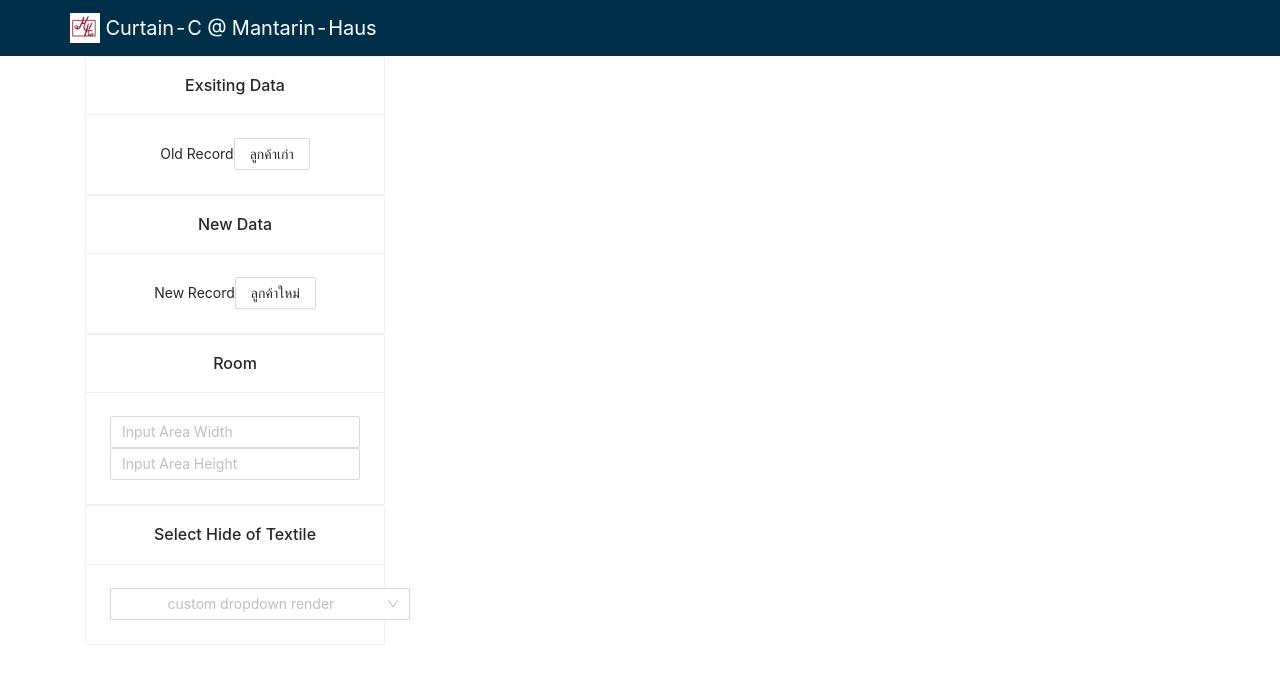
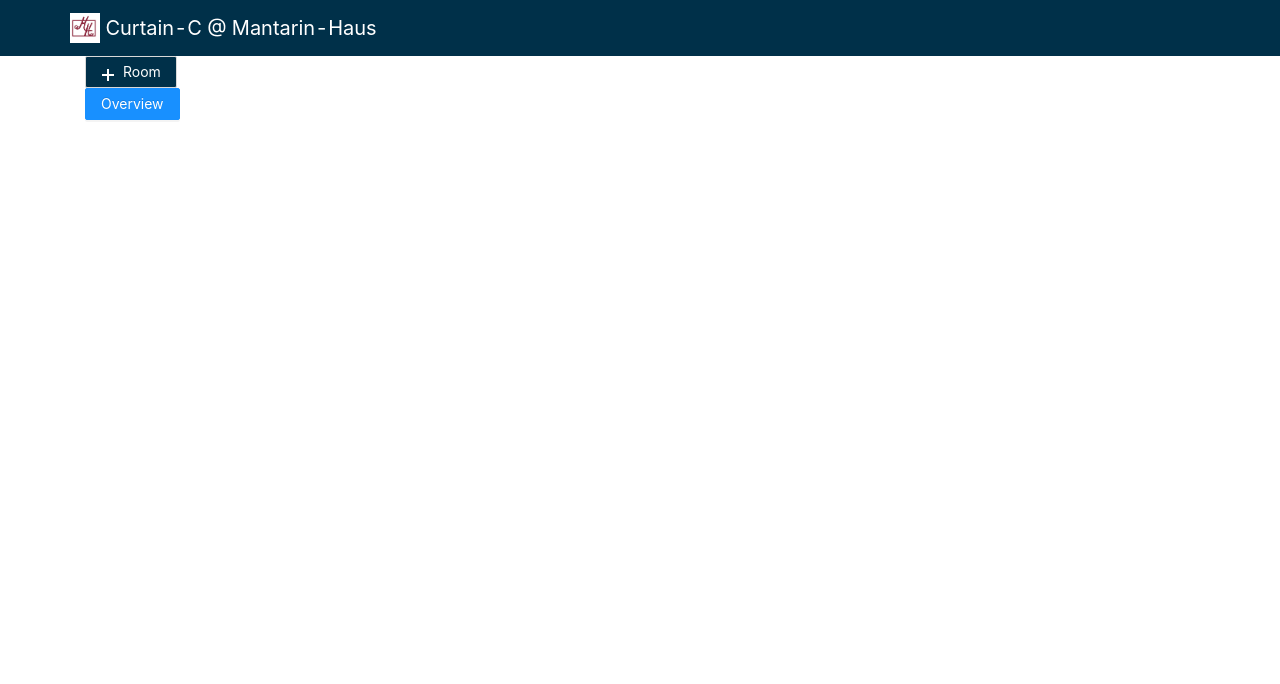
Before and after one commit to Type-C-Studio/curtain-c, a React (Create React App) app: page /records/new in a window 1280 px wide. Shown: the top 684 px of the page. Built offline with nearby package versions, Linux system fonts and the light colour scheme.

Commit message:
feat: 🎸 form card
add form card waiting for new room and new descrip

```diff
--- a/src/components/Records_new.js
+++ b/src/components/Records_new.js
@@ -1,13 +1,13 @@
-import {Button,Input,Card,Divider,Select, Space,} from 'antd';
-import { Container } from 'react-bootstrap';
-import React, { useState, useRef } from 'react';
-import { PlusOutlined } from '@ant-design/icons';
+import { Button, Input, Divider, Select, Space, Form } from "antd";
+import { Container, Card } from "react-bootstrap";
+import React, { useState, useRef } from "react";
+import { MinusCircleOutlined, PlusOutlined } from "@ant-design/icons";
 const { Option } = Select;
 let index = 0;
 
 const Records_new = () => {
-  const [items, setItems] = useState(['2.4', '2.5']);
-  const [name, setName] = useState('');
+  const [items, setItems] = useState(["2.4", "2.5"]);
+  const [name, setName] = useState("");
   const inputRef = useRef(null);
 
   const onNameChange = (event) => {
@@ -17,71 +17,137 @@ const Records_new = () => {
   const addItem = (e) => {
     e.preventDefault();
     setItems([...items, name || `New item ${index++}`]);
-    setName('');
+    setName("");
     setTimeout(() => {
       inputRef.current?.focus();
     }, 0);
   };
+  const onFinish = (values) => {
+    console.log("Received values of form:", values);
+  };
+  return (
+    <div>
+      <Container>
+        <Form
+          name="dynamic_form_nest_item"
+          onFinish={onFinish}
+          autoComplete="off"
+        >
+          <Form.List name="rooms">
+            {(fields, { add, remove }) => (
+              <>
+                {fields.map(({ key, name, ...restField }) => (
+                  <Space
+                    key={key}
+                    style={{
+                      display: "flex",
+                      marginBottom: 8,
+                    }}
+                    align="baseline"
+                  >
+                    <Card style={{ width: "18rem" }}>
+                      <Card.Body>
+                        <Card.Title>
+                          <Form.Item {...restField} name={[name, "room"]}>
+                            <Input
+                              placeholder="Room"
+                              style={{
+                                width: "60%",
+                              }}
+                            />
+                          </Form.Item>
+                        </Card.Title>
+
+                        <Form.List name="details">
+            {(fields, { add, remove }) => (
+              <>
+                {fields.map(({ key, name, ...restField }) => (
+                  <Space
+                    key={key}
+                    style={{
+                      display: "flex",
+                      marginBottom: 8,
+                    }}
+                    align="baseline"
+                  >
+                    <Card style={{ width: "18rem" }}>
+                      <Card.Body>
+                        <Card.Title>
+                          <Form.Item {...restField} name={[name, "detail"]}>
+                            <Input
+                              placeholder="Room"
+                              style={{
+                                width: "60%",
+                              }}
+                            />
+                          </Form.Item>
+                        </Card.Title>
+                        <Card.Footer>
+                          <Button
+                            onClick={() => remove(name)}
+                            style={{ float: "right" }}
+                          >
+                            Remove room
+                          </Button>
+                        </Card.Footer>
+                      </Card.Body>
+                    </Card>
+                  </Space>
+                ))}
+
+                <Button
+                  className="color-nav"
+                  onClick={() => add()}
+                  icon={<PlusOutlined />}
+                >
+                  Room
+                </Button>
+              </>
+            )}
+          </Form.List>
 
 
-  return(
-      <div style={{textAlign: "center"}}>
-          <Container>
-              <Card title="Exsiting Data" style={{ width: 300 }}>
-          Old Record
-          <Button>ลูกค้าเก่า</Button><br/>
-          </Card >
-          <Card title="New Data" style={{ width: 300 }}>
-          New Record
-          <Button>ลูกค้าใหม่</Button><br/>
-          </Card >
 
 
-            <Card title="Room" style={{ width: 300 }}>
-                <Input placeholder="Input Area Width" />
-                <Input placeholder="Input Area Height" />
+
+
+
+
+                        <Card.Footer>
+                          <Button
+                            onClick={() => remove(name)}
+                            style={{ float: "right" }}
+                          >
+                            Remove room
+                          </Button>
+                        </Card.Footer>
+                      </Card.Body>
                     </Card>
-            <Card title="Select Hide of Textile" style={{ width: 300 }}>
-            <Select
-      style={{
-        width: 300,
-      }}
-      placeholder="custom dropdown render"
-      dropdownRender={(menu) => (
-        <>
-          {menu}
-          <Divider
-            style={{
-              margin: '8px 0',
-            }}
-          />
-          <Space
-            style={{
-              padding: '0 8px 4px',
-            }}
+                  </Space>
+                ))}
+
+                <Button
+                  className="color-nav"
+                  onClick={() => add()}
+                  icon={<PlusOutlined />}
                 >
-            <Input
-              placeholder="Please enter item"
-              ref={inputRef}
-              value={name}
-              onChange={onNameChange}
-            />
-            <Button type="text" icon={<PlusOutlined />} onClick={addItem}>
-              Add item
+                  Room
                 </Button>
-          </Space>
               </>
             )}
-    >
-      {items.map((item) => (
-        <Option key={item}>{item}</Option>
-      ))}
-    </Select>
+          </Form.List>
 
-            </Card>
+
+
+          <Form.Item>
+            <Button type="primary" htmlType="submit">
+              Overview
+            </Button>
+          </Form.Item>
+        </Form>
       </Container>
     </div>
-    )
-}
+  );
+};
 
-export default Records_new ;
+export default Records_new;
--- a/src/components/index.css
+++ b/src/components/index.css
@@ -3,4 +3,5 @@
   }
   .color-nav {
     background-color: #003049 !important;
+    color: white !important;
   }
```
Lines whose indentation alone changed are shown as unchanged.
